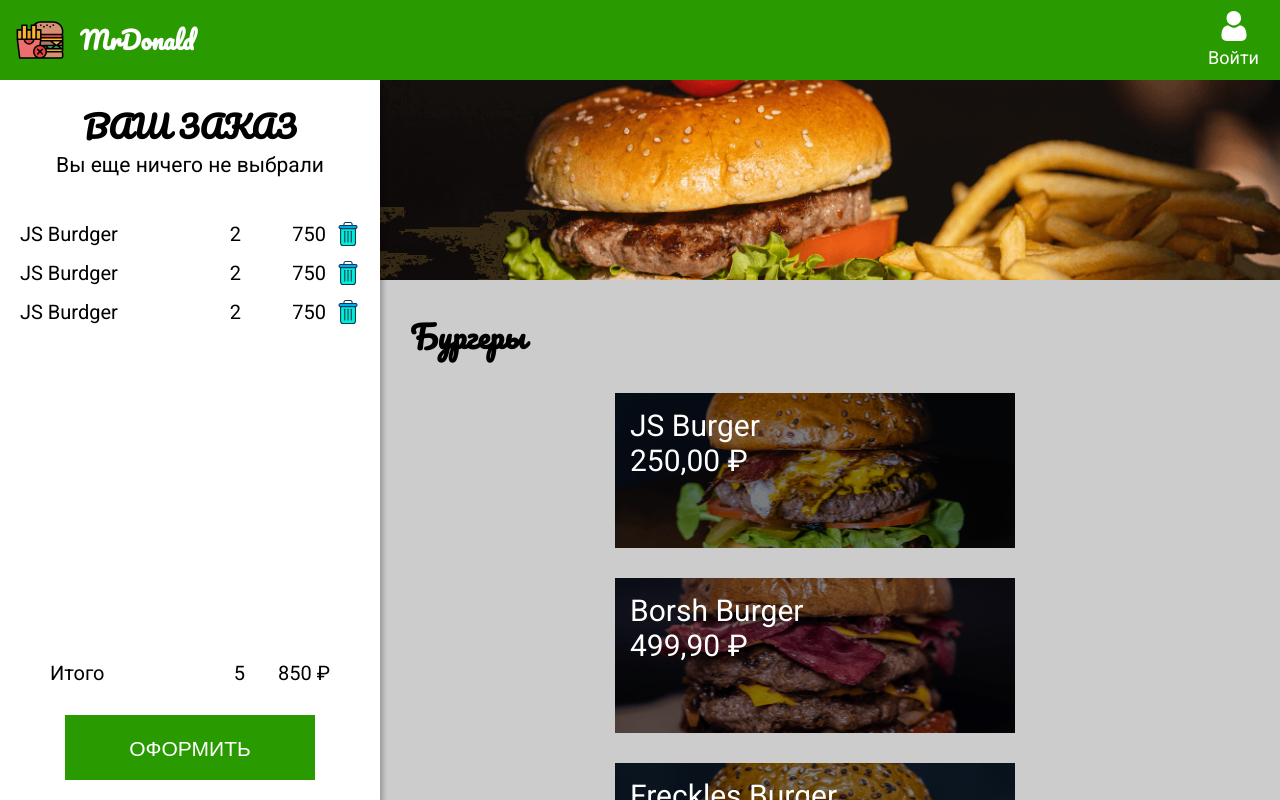
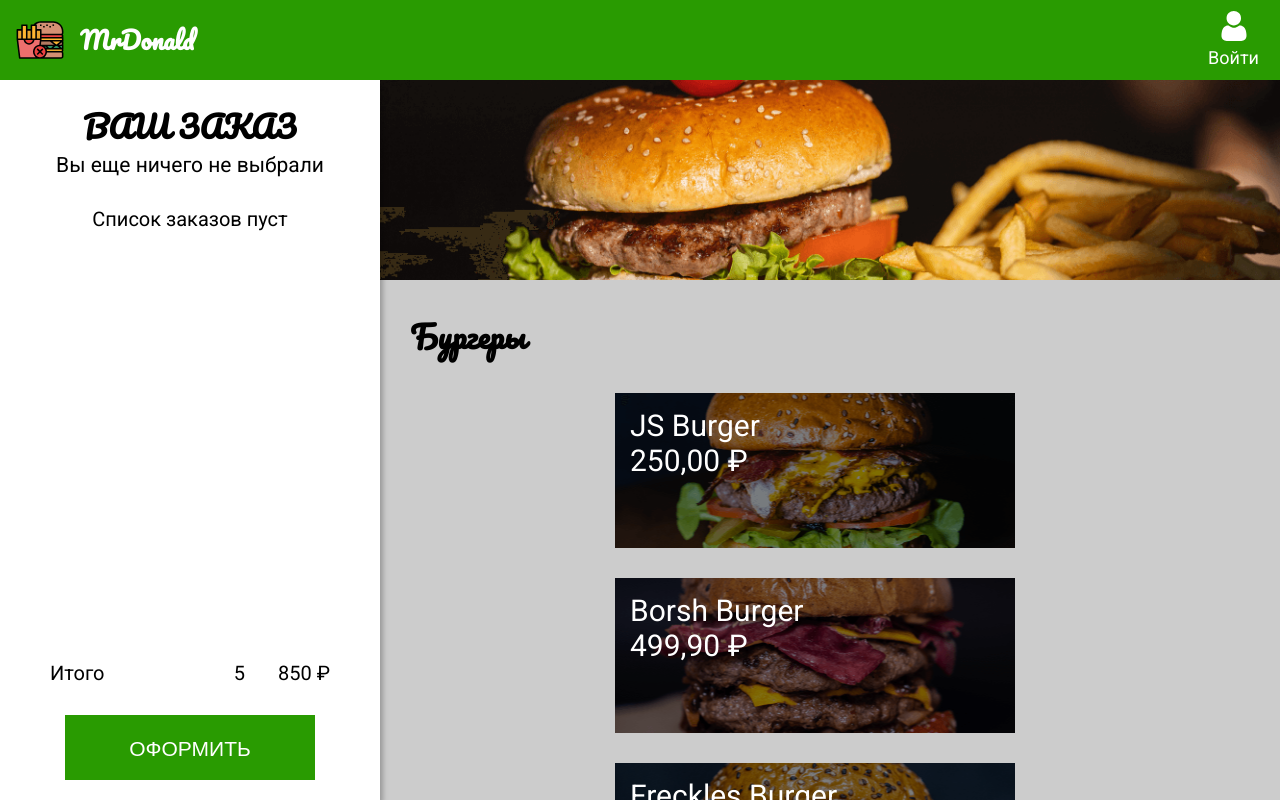
Before and after one commit to igorovsyannikov/React_learning, a React (Create React App) app in the folder lesson_3/react_lesson/: page / in a window 1280 px wide. Shown: the top 800 px of the page. Built offline with nearby package versions, Linux system fonts and the light colour scheme.

Commit message:
lesson_7 added

```diff
--- a/lesson_3/react_lesson/src/App.js
+++ b/lesson_3/react_lesson/src/App.js
@@ -1,21 +1,22 @@
 import React, { Component } from 'react';
-import {NavBar} from './Components/NavBar' ;
-import {Menu} from './Components/Menu';
-import { GlobalStyle } from './Components/GlobalStyle';
-import {ModalItem} from './Components/ModalItem';
-import { Order } from './Components/Order';
-
+import  {NavBar } from './Components/NavBar/NavBar' ;
+import { Menu } from './Components/Menu/Menu';
+import { GlobalStyle } from './Components/Style/GlobalStyle';
+import {ModalItem} from './Components/Modal/ModalItem';
+import { Order } from './Components/Order/Order';
+import { useOpenItem } from "./Components/hooks/useOpenItem";
+import { useOrders} from "./Components/hooks/useOrders";
 
 function App() {
-  const [openItem, setOpenItem] = React.useState(null);
-
+  const openItem = useOpenItem();
+  const orders = useOrders();
   return (
     <>
       <GlobalStyle/>
       <NavBar/>
-      <Order/>
-      <Menu setOpenItem = {setOpenItem}/>
-      <ModalItem openItem={openItem} setOpenItem={setOpenItem}/>
+      <Order {...orders}/>
+      <Menu {...openItem}/>
+        { openItem.openItem && <ModalItem {...openItem} {...orders}/> }
       <div className="App">
         <h1>Hello react</h1>
       </div>
--- a/lesson_3/react_lesson/src/Components/Banner.js
+++ b/lesson_3/react_lesson/src/Components/Menu/Banner.js
@@ -1,6 +1,6 @@
 import React from 'react';
 import styled from  'styled-components';
-import BannerImg from '../image/banner.png';
+import BannerImg from '../../image/banner.png';
 
 const BannerWrapper = styled.div`
     width: 100%;
--- a/lesson_3/react_lesson/src/Components/ModalItem.js
+++ b/lesson_3/react_lesson/src/Components/Modal/ModalItem.js
@@ -1,6 +1,6 @@
 import React from 'react';
 import styled from  'styled-components';
-import {ButtonCheckout} from './Button';
+import {ButtonCheckout} from '../Button';
 
 const Overlay = styled.div`
     display: flex;
@@ -39,7 +39,7 @@
 
 
 
-export const ModalItem = ({openItem, setOpenItem}) => {
+export const ModalItem = ({openItem, setOpenItem, orders, setOrders}) => {
 
     function closeModal(e) {
         if (e.target.id === 'overlay') {
@@ -47,7 +47,15 @@
         }
     }
 
-    if (!openItem) return null;
+    const order = {
+        ...openItem
+    };
+
+    const addToOrder = () => {
+        setOrders([...orders, order])
+        setOpenItem(null);
+    }
+
     return (
         <Overlay id="overlay" onClick={closeModal}>
         <Modal>
@@ -61,7 +69,7 @@
                 {style: 'currency', currency: 'RUB'})}
             </div>
         </TextWrapper>
-        <ButtonCheckout>Добавить</ButtonCheckout>
+        <ButtonCheckout onClick={addToOrder} >Добавить</ButtonCheckout>
         </Modal>
     </Overlay>
     )
--- a/lesson_3/react_lesson/src/Components/NavBar.js
+++ b/lesson_3/react_lesson/src/Components/NavBar/NavBar.js
@@ -1,7 +1,7 @@
 import React from 'react';
 import styled from  'styled-components';
-import logoImg from '../image/logo.svg';
-import userIcon from '../image/sign.svg'
+import logoImg from '../../image/logo.svg';
+import userIcon from '../../image/sign.svg'
 
 const NavbarStyled = styled.header`
     position: fixed;
@@ -9,7 +9,7 @@
     left: 0;
     z-index: 999;
     height: 80px;
-    width: 100vw;
+    width: 100%;
     display: flex;
     justify-content: space-between;
     padding: 15px;
--- a/lesson_3/react_lesson/src/Components/Order.js
+++ b/lesson_3/react_lesson/src/Components/Order/Order.js
@@ -1,6 +1,6 @@
 import React from 'react';
 import styled from  'styled-components';
-import {ButtonCheckout} from './Button';
+import {ButtonCheckout} from '../Button';
 import {OrderListItem} from './OrderListItem';
 
 const OrderStyled = styled.section`
@@ -15,12 +15,10 @@
     display: flex;
     flex-direction: column;
 `;
-
 const OrderTitle = styled.h2`
     text-align: center;
 
 `;
-
 const OrderContent = styled.div`
     flex-grow: 1;
 `;
@@ -32,31 +30,32 @@
         flex-grow: 1;
     }
 `;
-
 const TotalPrice = styled.span`
     text-align: right;
     min-width: 65px;
     margin-left: 20px;
 `;
-
 const OrderStatus = styled.span`
     font-family: Roboto, sans-serif;
     font-size: 21px;
     margin-bottom: 30px;
     text-align: center;
 `;
+const EmptyList = styled.p`
+  text-align: center;
+`;
 
-export const Order = () => {
+export const Order = ({ orders }) => {
     return (
         <OrderStyled>
             <OrderTitle>ВАШ ЗАКАЗ</OrderTitle>
             <OrderStatus>Вы еще ничего не выбрали</OrderStatus>
             <OrderContent>
-                <OrderList>
-                    <OrderListItem/>
-                    <OrderListItem/>
-                    <OrderListItem/>
-                </OrderList>
+                { orders.length ?
+                    <OrderList>
+                        {orders.map(order => <OrderListItem order={order}/>)}
+                    </OrderList> :
+                    <EmptyList>Список заказов пуст</EmptyList>}
             </OrderContent>
             <Total>
                 <span>Итого</span>
--- a/lesson_3/react_lesson/src/Components/OrderListItem.js
+++ b/lesson_3/react_lesson/src/Components/Order/OrderListItem.js
@@ -1,6 +1,6 @@
 import React from 'react';
 import styled from  'styled-components';
-import Trash from '../image/trash.svg';
+import Trash from '../../image/trash.svg';
 
 const TrashButton = styled.button`
     width: 24px;
@@ -9,7 +9,7 @@
     background-color: transparent;
     background-image: url(${Trash});
     background-position: center center;
-    background-size: no-repeat;
+    background-repeat: no-repeat;
     cursor: pointer;
 `;
 
@@ -28,11 +28,12 @@
     text-align: right;
 `;
 
-export const OrderListItem = () => (
+export const OrderListItem = ({order}) => (
     <OrederItemStyled>
-        <ItemName>JS Burdger</ItemName>
+        <ItemName>{order.name}</ItemName>
         <span>2</span>
-        <ItemPrice>750</ItemPrice>
+        <ItemPrice>{order.price.toLocaleString('ru-RU',
+            {style: 'currency', currency: 'RUB'})}</ItemPrice>
         <TrashButton/>
     </OrederItemStyled>
 )
--- /dev/null
+++ b/lesson_3/react_lesson/src/Components/hooks/useOpenItem.js
@@ -0,0 +1,6 @@
+import { useState } from 'react';
+
+export function useOpenItem() {
+    const [openItem, setOpenItem] = useState(null);
+    return {openItem, setOpenItem};
+}
--- /dev/null
+++ b/lesson_3/react_lesson/src/Components/hooks/useOrders.js
@@ -0,0 +1,6 @@
+import { useState } from 'react';
+
+export function useOrders() {
+    const [orders, setOrders] = useState([]);
+    return {orders, setOrders};
+}
```
Also changed, not shown: lesson_3/react_lesson/src/Components/Style/GlobalStyle.js (renamed from lesson_3/react_lesson/src/Components/GlobalStyle.js, +3 -9 lines), lesson_3/react_lesson/src/Components/Menu/DBMenu.js (renamed from lesson_3/react_lesson/src/Components/DBMenu.js), lesson_3/react_lesson/src/Components/Menu/ListItem.js (renamed from lesson_3/react_lesson/src/Components/ListItem.js), lesson_3/react_lesson/src/Components/Menu/Menu.js (renamed from lesson_3/react_lesson/src/Components/Menu.js).
